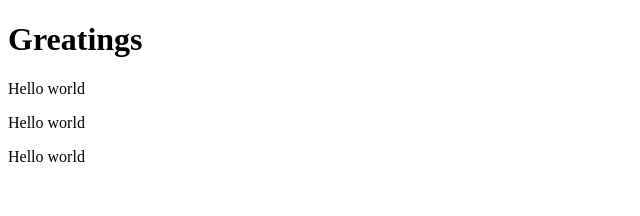
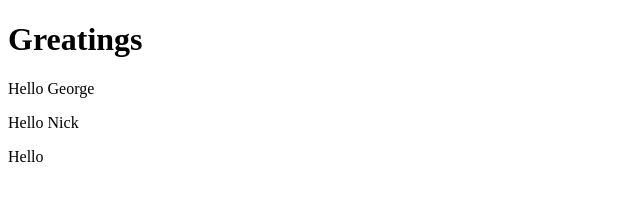
Before and after one commit to NickAReva/part-1, a React (Create React App) app: page / in a window 1280 px wide. Shown: the top 216 px of the page, without its empty margins (0-640 px from the left). Built offline with nearby package versions, Linux system fonts and the light colour scheme.

Commit message:
Usage component props
the props defined Names

```diff
--- a/src/index.js
+++ b/src/index.js
@@ -1,9 +1,9 @@
 import React from 'react';
 import ReactDOM from 'react-dom';
-  const Hello = () => {
+  const Hello = (props) => {
     return (
       <div>
-        <p>Hello world</p>
+        <p>Hello {props.name}</p>
       </div>
     )
   }
@@ -11,8 +11,8 @@
     return(
         <div>
           <h1>Greatings</h1>
-          <Hello/>
-          <Hello/>
+          <Hello name="George"/>
+          <Hello name="Nick"/>
           <Hello/>
         </div>
       )
```
